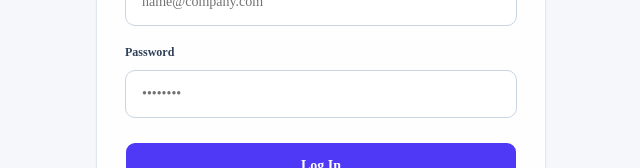
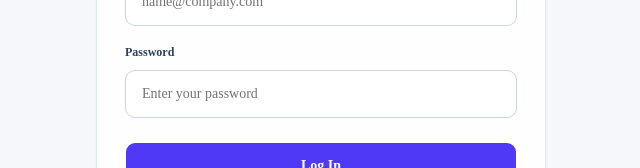
Before and after one commit to abdelrahman202122/Mentora-ITI, a Next.js app in the folder apps/web/: page /login in a window 1280 px wide. Shown: the part 336-504 px from the top of the page, without its empty margins (319-959 px from the left). Built offline with nearby package versions, Linux system fonts and the light colour scheme.

Commit message:
Fix auth proxy check and password placeholders

```diff
--- a/apps/web/src/app/(auth)/login/page.tsx
+++ b/apps/web/src/app/(auth)/login/page.tsx
@@ -1,19 +1,19 @@
-"use client";
+'use client';
 
-import { useActionState } from "react";
-import Link from "next/link";
-import { GraduationCap, Loader2 } from "lucide-react";
+import { useActionState } from 'react';
+import Link from 'next/link';
+import { GraduationCap, Loader2 } from 'lucide-react';
 
-import { loginAction } from "./actions";
-import { Button } from "@/components/ui/button";
+import { Button } from '@/components/ui/button';
 import {
   Card,
   CardContent,
   CardDescription,
   CardHeader,
   CardTitle,
-} from "@/components/ui/card";
-import { Input } from "@/components/ui/input";
+} from '@/components/ui/card';
+import { Input } from '@/components/ui/input';
+import { loginAction } from './actions';
 
 export default function LoginPage() {
   const [state, action, isPending] = useActionState(loginAction, undefined);
@@ -50,7 +50,10 @@ export default function LoginPage() {
 
               <div className="space-y-4">
                 <FieldError message={state?.errors?.email?.[0]}>
-                  <label className="text-xs font-semibold text-slate-700" htmlFor="email">
+                  <label
+                    className="text-xs font-semibold text-slate-700"
+                    htmlFor="email"
+                  >
                     Email address
                   </label>
                   <Input
@@ -73,7 +76,7 @@ export default function LoginPage() {
                     className="mt-2 h-12 rounded-lg border-slate-300 bg-white px-4 text-sm"
                     id="password"
                     name="password"
-                    placeholder="••••••••"
+                    placeholder="Enter your password"
                     type="password"
                   />
                 </FieldError>
@@ -90,12 +93,12 @@ export default function LoginPage() {
                     Checking account
                   </>
                 ) : (
-                  "Log In"
+                  'Log In'
                 )}
               </Button>
 
               <p className="text-center text-sm text-slate-600">
-                Don&apos;t have an account?{" "}
+                Don&apos;t have an account?{' '}
                 <Link
                   className="font-semibold text-indigo-600 hover:text-indigo-700"
                   href="/register"
@@ -129,7 +132,9 @@ function FieldError({
   return (
     <div>
       {children}
-      {message && <p className="mt-2 text-xs font-medium text-red-600">{message}</p>}
+      {message && (
+        <p className="mt-2 text-xs font-medium text-red-600">{message}</p>
+      )}
     </div>
   );
 }
--- a/apps/web/src/app/(auth)/register/page.tsx
+++ b/apps/web/src/app/(auth)/register/page.tsx
@@ -108,7 +108,7 @@ export default function RegisterPage() {
                     className="mt-2 h-12 rounded-lg border-slate-300 bg-white px-4 text-sm"
                     id="password"
                     name="password"
-                    placeholder="••••••••"
+                    placeholder="Enter your password"
                     type="password"
                   />
                 </FieldError>
--- a/apps/web/src/proxy.ts
+++ b/apps/web/src/proxy.ts
@@ -8,7 +8,7 @@ import { NextResponse } from "next/server";
 const handleI18nRouting = createMiddleware(routing);
 
 export default auth((req) => {
-  const hasNextAuth = !!req.auth;
+  const hasNextAuth = !!req.auth?.user;
   const mockSessionCookie = req.cookies.get(MOCK_SESSION_COOKIE)?.value;
   const verifiedUserId = mockSessionCookie ? verifySession(mockSessionCookie) : null;
   const isMockLoggedIn = verifiedUserId ? isUserIdValidSync(verifiedUserId) : false;
@@ -37,6 +37,10 @@ export default auth((req) => {
     return NextResponse.redirect(loginUrl);
   }
 
+  if (isLoggedIn && isProtected) {
+    return NextResponse.next();
+  }
+
   return handleI18nRouting(req);
 });
 
```
